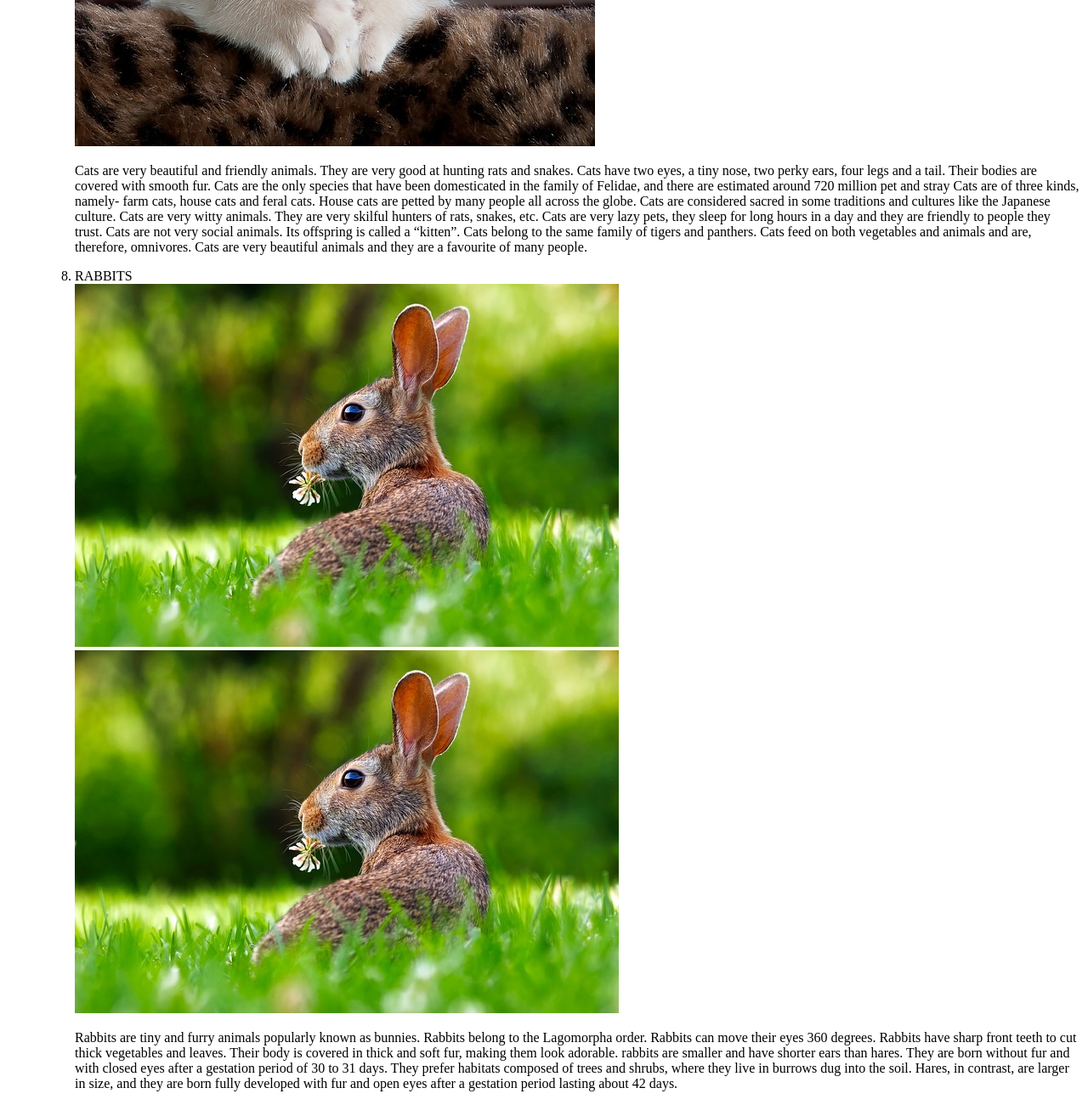
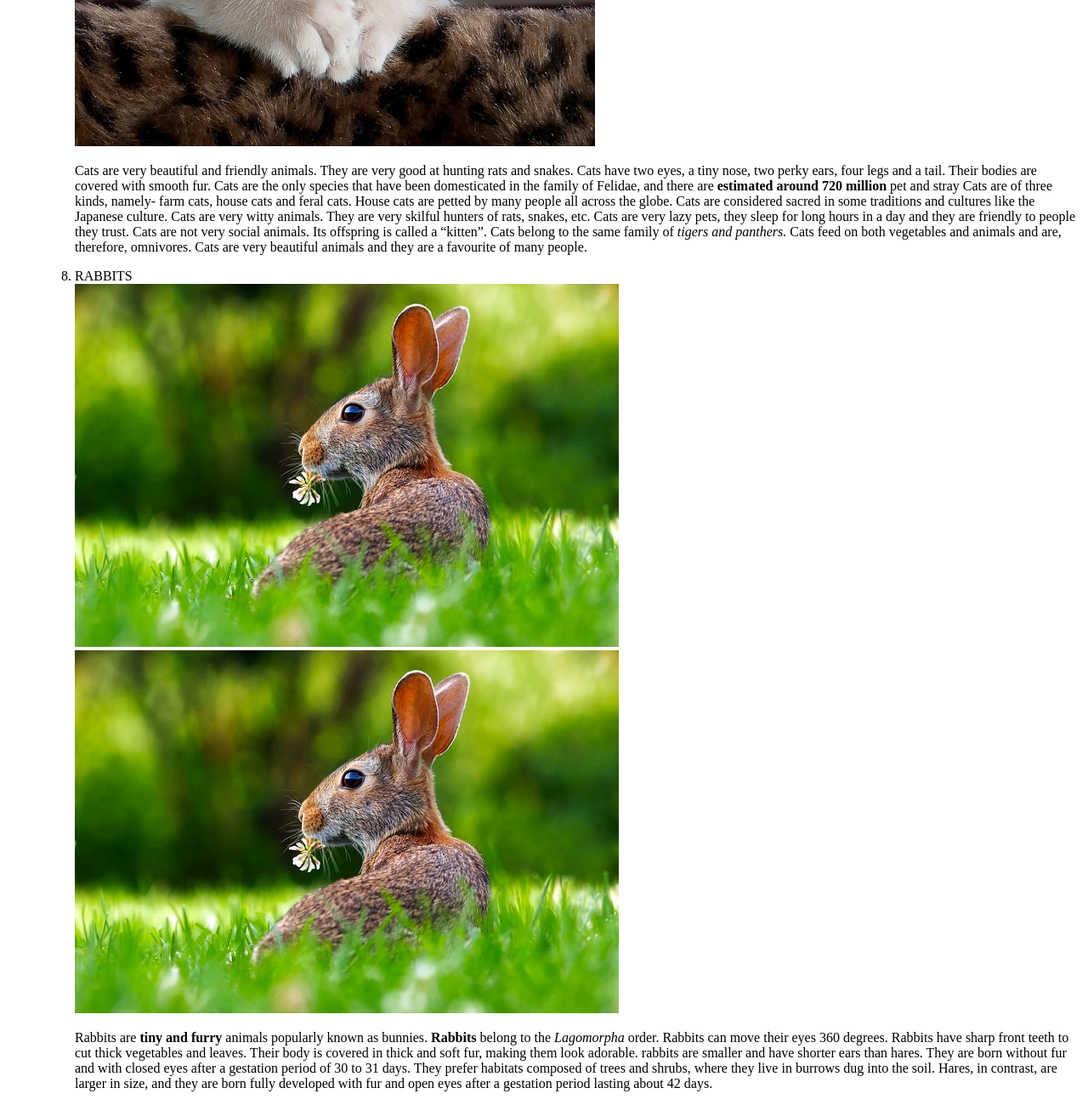
Before and after one commit to abodasog/My-Petswebsite, a plain HTML site: page my-Petswebsite.html in a window 1280 px wide. Shown: the part 7053-8353 px from the top of the page at 85% size. Drawn offline with Linux system fonts and the light colour scheme.

Commit message:
add em and strong to my HTML file

```diff
--- a/my-Petswebsite.html
+++ b/my-Petswebsite.html
@@ -101,18 +101,18 @@
                     Cats have two eyes, a tiny nose, two perky ears, four legs and a tail.
                     Their bodies are covered with smooth fur.
                     Cats are the only species that have been domesticated in the family of Felidae,
-                    and there are estimated around 720 million pet and stray
+                    and there are <strong>estimated around 720 million</strong> pet and stray
                     Cats are of three kinds, namely- farm cats, house cats and feral cats. House cats are petted by many people all across the globe. Cats are considered sacred in
                     some traditions and cultures like the Japanese culture. Cats are very witty animals. They are very skilful hunters of rats, snakes, etc. Cats are very lazy pets, they sleep for
                      long hours in a day and they are friendly to people they trust. Cats are not very social animals. Its offspring is called a “kitten”.
-                     Cats belong to the same family of tigers and panthers. Cats feed on both vegetables and animals and are, therefore, omnivores. Cats are very beautiful animals and they are a favourite
+                     Cats belong to the same family of <em>tigers and panthers.</em> Cats feed on both vegetables and animals and are, therefore, omnivores. Cats are very beautiful animals and they are a favourite
                     of many people.</p>
 
                     <li>RABBITS</li>
                     <img src="img/rabbit-1903016_640.jpg" alt="Rabbit">
                     <img src="img/rabbit-1903016_640.jpg" alt="Rabbit">
-                    <p>Rabbits are tiny and furry animals popularly known as bunnies.
-                        Rabbits belong to the Lagomorpha order.
+                    <p>Rabbits are <strong>tiny and furry</strong> animals popularly known as bunnies.
+                        <strong>Rabbits</strong> belong to the <em>Lagomorpha</em> order.
                         Rabbits can move their eyes 360 degrees.
                         Rabbits have sharp front teeth to cut thick vegetables and leaves.
                         Their body is covered in thick and soft fur, making them look adorable.
```
